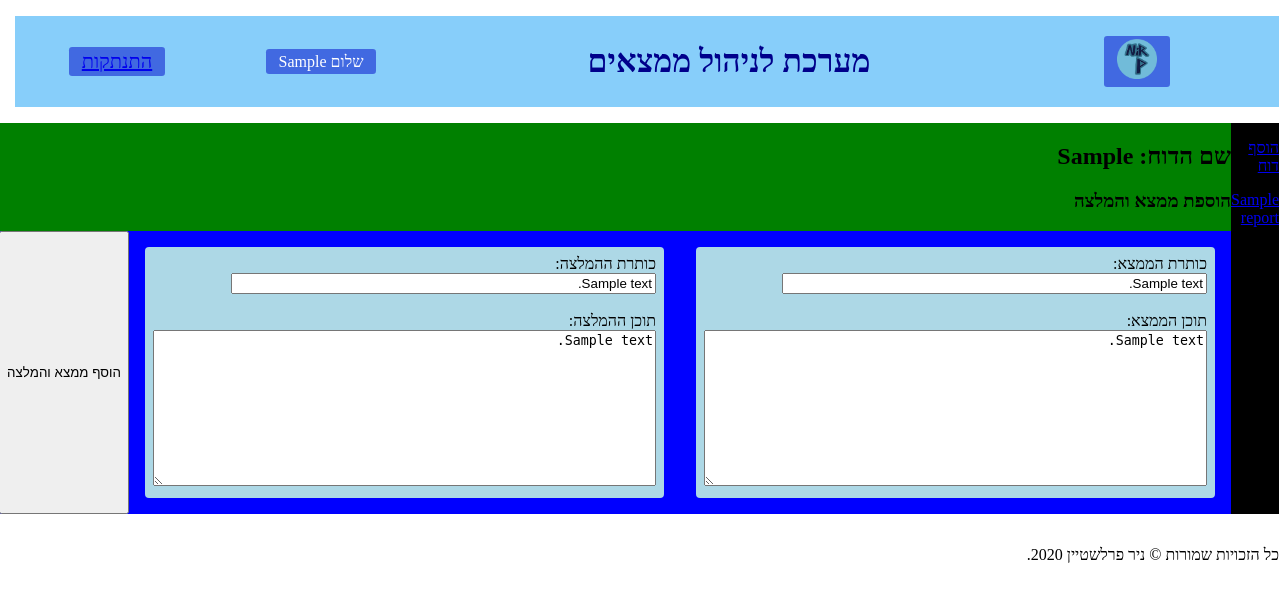
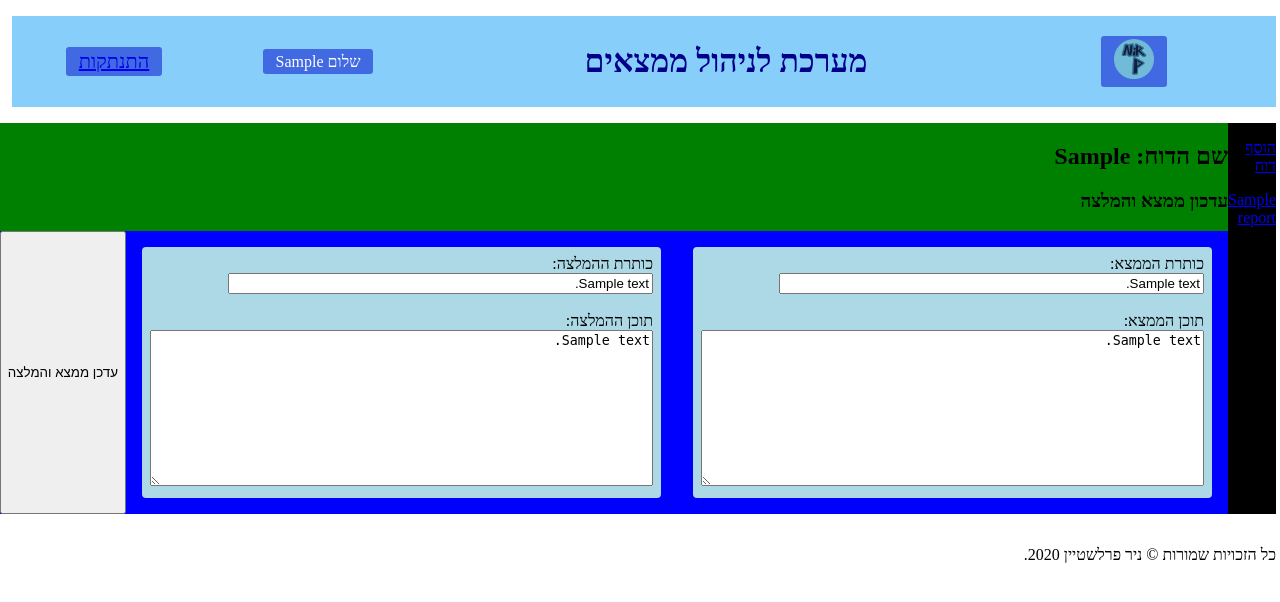
Before and after one commit to Nir-P/findings-management, a Flask app: template templates/finding_recommendation_update.html in a window 1280 px wide. Shown: the top 602 px of the page. Run offline with Flask 2, Linux system fonts and the light colour scheme; the template is opened without the code that fills it: most values are stand-ins (such as "Sample title", 1, 10 or a date in 2020).

Commit message:
update 2

```diff
--- a/app.py
+++ b/app.py
@@ -12,8 +12,8 @@ app = Flask(__name__)
 app.secret_key = os.urandom(24)
 
 Base = declarative_base()
-URL = os.environ.get("DATABASE_URL")
-engine = create_engine(URL, echo=True)
+DATABASE_CONN = os.environ.get("DATABASE_URL")
+engine = create_engine(DATABASE_CONN, echo=True)
 Session = sessionmaker(engine)
 
 
@@ -67,7 +67,6 @@ class Finding(Base):
     finding_header = Column(String, nullable=False)
     finding_content = Column(String)
     report_id = Column(Integer, ForeignKey("report.id"), nullable=False)
-    created_by_username = Column(String, ForeignKey("users.id"), nullable=False)
 
 
 class Recommendations(Base):
@@ -150,13 +149,12 @@ def all_user_finding(username):
     return all_finding
 
 
-def add_finding(finding_header, finding_content, report_id, created_by_username):
+def add_finding(finding_header, finding_content, report_id):
     session = Session()
     finding = Finding(
         finding_header=finding_header,
         finding_content=finding_content,
         report_id=report_id,
-        created_by_username=created_by_username
         )
     session.add(finding)
     session.flush()
@@ -349,7 +347,7 @@ def add_finding_and_recommendation(report):
                 return render_template("add_finding_and_recommendation.html", first_name=g.user_fn, user_reports=user_reports, this_report=this_report[0], report=report)
             elif request.method == "POST":
                 rf = request.form
-                finding_id = add_finding(rf["finding_header"], rf["finding_text"], int(report), g.username)  # add finding and get his autoincrement id
+                finding_id = add_finding(rf["finding_header"], rf["finding_text"], int(report))  # add finding and get his autoincrement id
                 add_recommendations(rf["recommendation_header"], rf["recommendation_text"], finding_id)
                 return "True"
         else:
@@ -360,8 +358,8 @@ def add_finding_and_recommendation(report):
 def delete_finding_and_recommendation(finding_recommendation):
     finding_recommendation = int(finding_recommendation)
     if g.username and (finding_recommendation in all_user_finding(g.username)):
+        delete_recommendations(finding_recommendation)
         delete_finding(finding_recommendation)
-        delete_recommendations(finding_recommendation)
         return f"Success, num:{finding_recommendation} finding and recommendation deleted"
     else:
         return "You don't have permission to this action"
--- a/templates/finding_recommendation_update.html
+++ b/templates/finding_recommendation_update.html
@@ -20,7 +20,7 @@
     <div class="main">
       <h2>שם הדוח: {{this_report[1]}}</h2>
       <form method="post">
-        <h3>הוספת ממצא והמלצה</h3>
+        <h3>עדכון ממצא והמלצה</h3>
         <div class="finding-recommendation">
           <div class="finding">
             <label for="finding_header">כותרת הממצא:</label>
@@ -34,7 +34,7 @@
             <label for="text">תוכן ההמלצה:</label><br>
             <textarea id="recommendation_body" name="recommendation_text" rows="10" cols="60">{{content_retrieve[3]}}</textarea><br>
           </div>
-          <input type="submit" value="הוסף ממצא והמלצה" id="submit">
+          <input type="submit" value="עדכן ממצא והמלצה" id="submit">
         </div>
       </form>
     </div>
```
